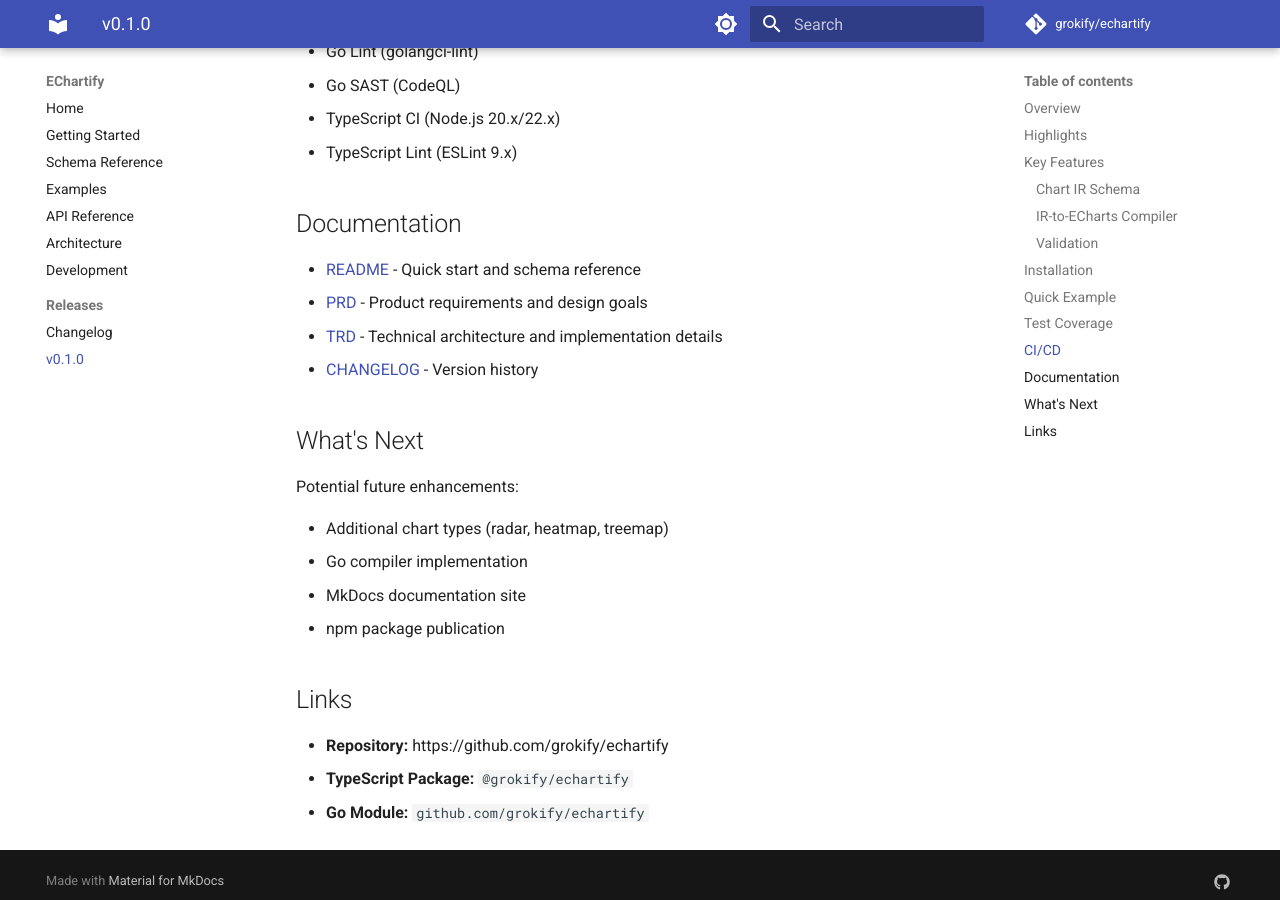
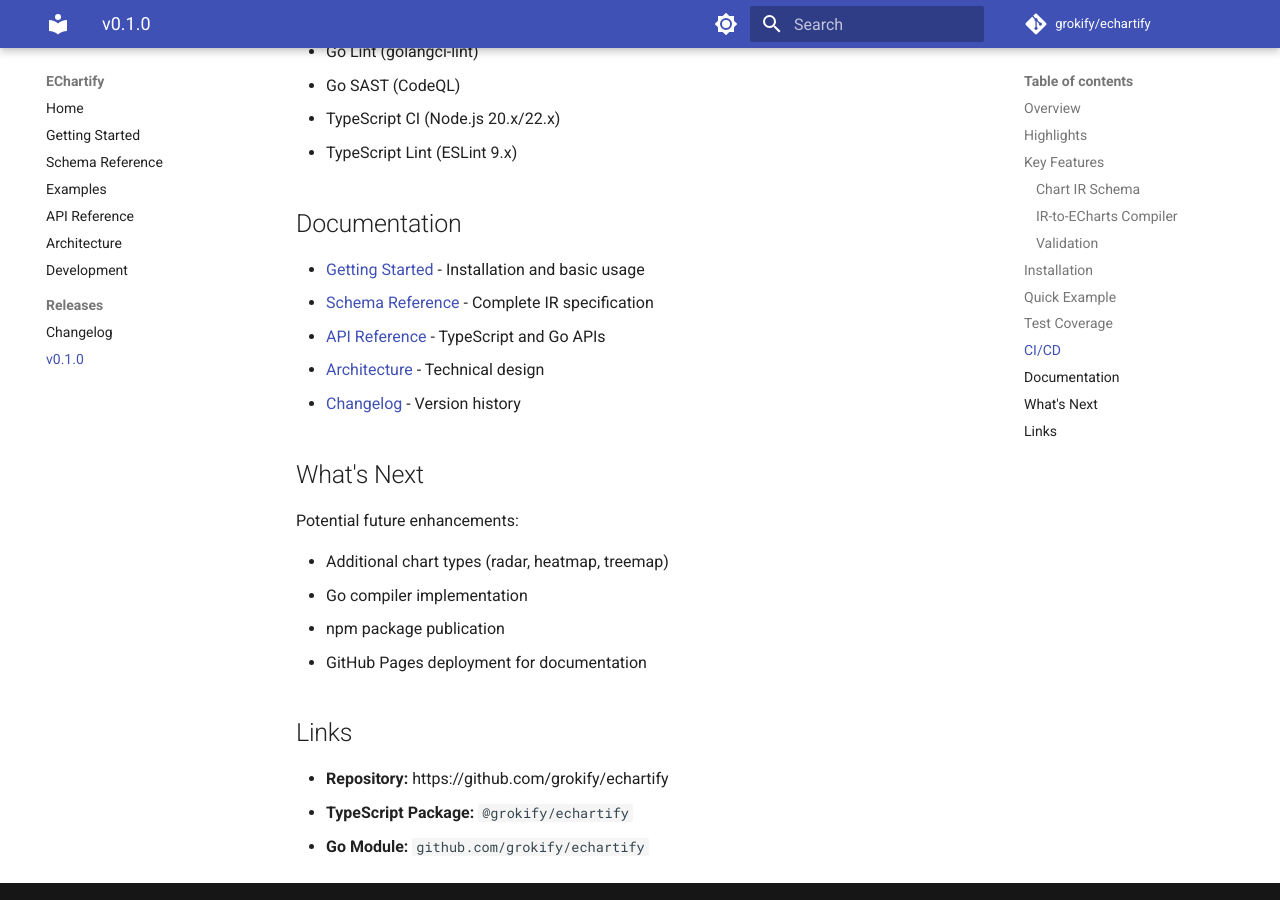
Before and after one commit to grokify/echartify, an MkDocs documentation site: the page built from docs/releases/v0.1.0.md, in a window 1280 px wide and 900 px high, scrolled down 2459 px. Built offline with MkDocs 1.6.1 and Material for MkDocs 9.7.7, drawn with Linux system fonts in a browser that asks for light colours; comment, search, counter and statistics services are not loaded.

Commit message:
docs: consolidate release notes into docs/releases
- Update docs/releases/v0.1.0.md with MkDocs-relative links
- Remove "MkDocs documentation site" from What's Next (completed)
- Delete RELEASE_NOTES_v0.1.0.md (consolidated into docs/)

Co-Authored-By: Claude Opus 4.5 <noreply@anthropic.com>

```diff
--- a/docs/releases/v0.1.0.md
+++ b/docs/releases/v0.1.0.md
@@ -92,10 +92,11 @@ All workflows passing:
 
 ## Documentation
 
-- [README](README.md) - Quick start and schema reference
-- [PRD](PRD.md) - Product requirements and design goals
-- [TRD](TRD.md) - Technical architecture and implementation details
-- [CHANGELOG](CHANGELOG.md) - Version history
+- [Getting Started](../getting-started.md) - Installation and basic usage
+- [Schema Reference](../schema-reference.md) - Complete IR specification
+- [API Reference](../api-reference.md) - TypeScript and Go APIs
+- [Architecture](../architecture.md) - Technical design
+- [Changelog](changelog.md) - Version history
 
 ## What's Next
 
@@ -103,8 +104,8 @@ Potential future enhancements:
 
 - Additional chart types (radar, heatmap, treemap)
 - Go compiler implementation
-- MkDocs documentation site
 - npm package publication
+- GitHub Pages deployment for documentation
 
 ## Links
 
```
Also changed, not shown: RELEASE_NOTES_v0.1.0.md (deleted, +0 -113 lines).
